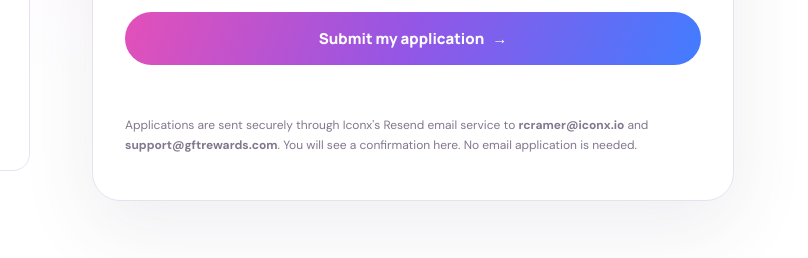
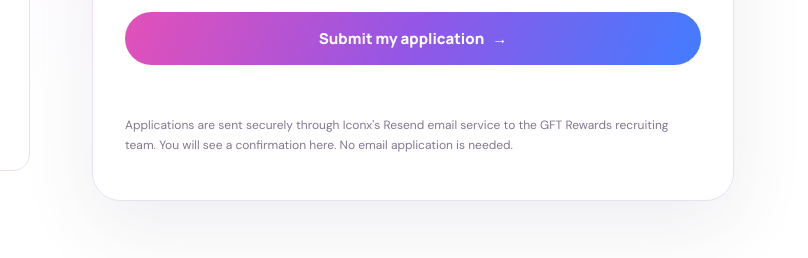
Before and after one commit to jhiconx/gft-rewards-store-ambassadors, a website: page index.html in a window 1280 px wide. Shown: the part 6062-6320 px from the top of the page, 472-1280 px from the left. Drawn offline with nearby package versions, Linux system fonts and the light colour scheme; a small style sheet from the web is missing.

Commit message:
Keep applicant form recipient notice current as GFT recruiting team expands

```diff
--- a/index.html
+++ b/index.html
@@ -174,7 +174,7 @@
             <div class="trap" aria-hidden="true"><label for="website">Leave this field empty</label><input name="website" id="website" tabindex="-1" autocomplete="off"></div>
             <button class="pillbtn gradient submit" id="submit-application" type="submit">Submit my application <span aria-hidden="true">→</span></button>
             <div class="status" id="form-status" role="status" aria-live="polite"></div>
-            <p class="fine">Applications are sent securely through Iconx's Resend email service to <strong>rcramer@iconx.io</strong> and <strong>support@gftrewards.com</strong>. You will see a confirmation here. No email application is needed.</p>
+            <p class="fine">Applications are sent securely through Iconx's Resend email service to the GFT Rewards recruiting team. You will see a confirmation here. No email application is needed.</p>
           </form>
         </div>
       </div>
```
